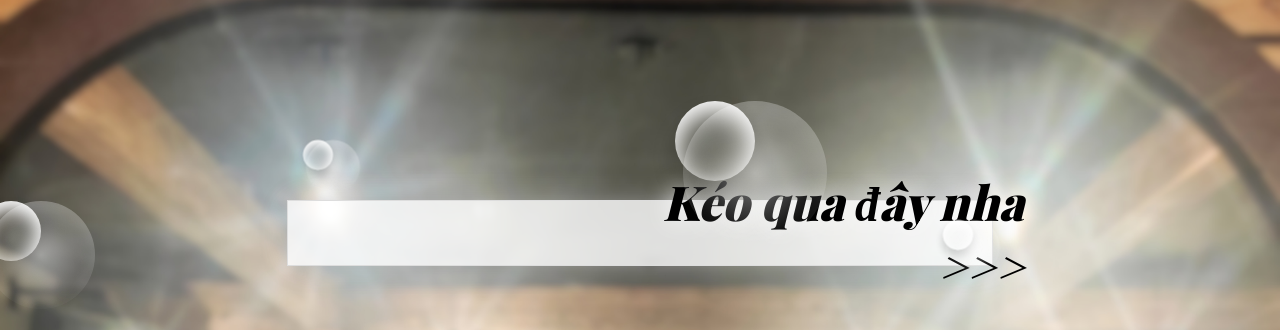
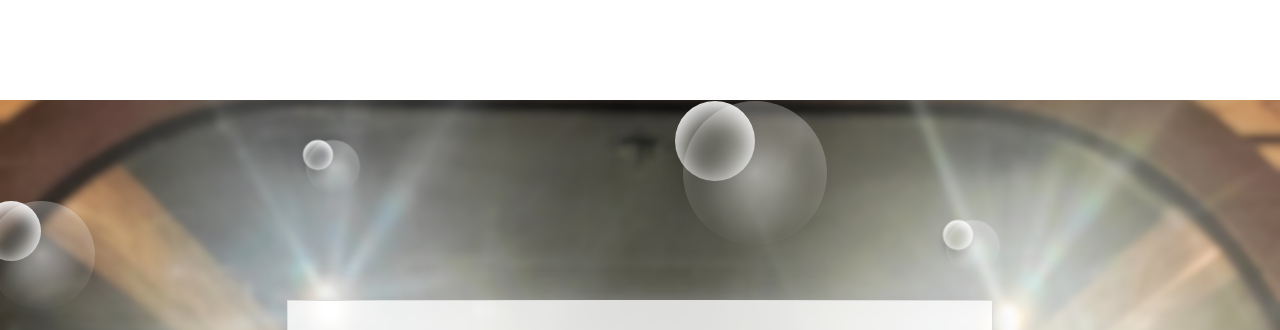
Before and after one commit to tivivui95/tta, a plain HTML site: page index.html in a window 1280 px wide. Shown: the top 330 px of the page. Drawn offline with nearby package versions, Linux system fonts and the light colour scheme; grey boxes are pictures that could not be loaded; a script that the page names is missing; a web font is replaced by a local one.

Commit message:
Update index.html

```diff
--- a/index.html
+++ b/index.html
@@ -9,14 +9,6 @@
 </head>
 <body>
     <div class="all">
-        <div class="page">
-            <figure class="rellax">
-                <figcaption class="rellax" data-rellax-speed="1">
-                    <div>Kéo qua đây nha</div>
-                    <div>>>></div>
-                </figcaption>
-              </figure>
-        </div>
         <div class="page">
             <figure class="rellax">
                 <img src="img/img4.jpg" alt="Just wanna say, I love you!~">
```
